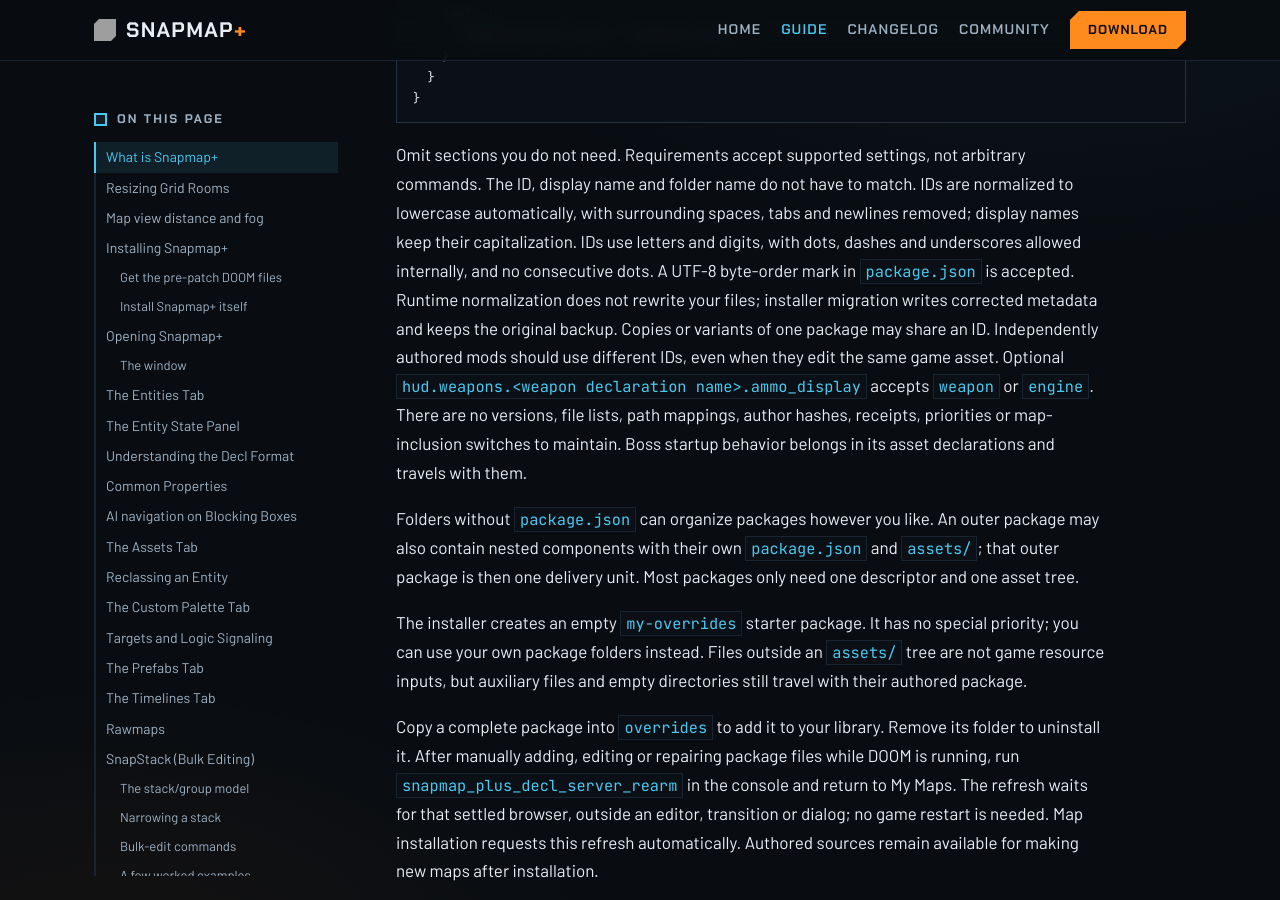
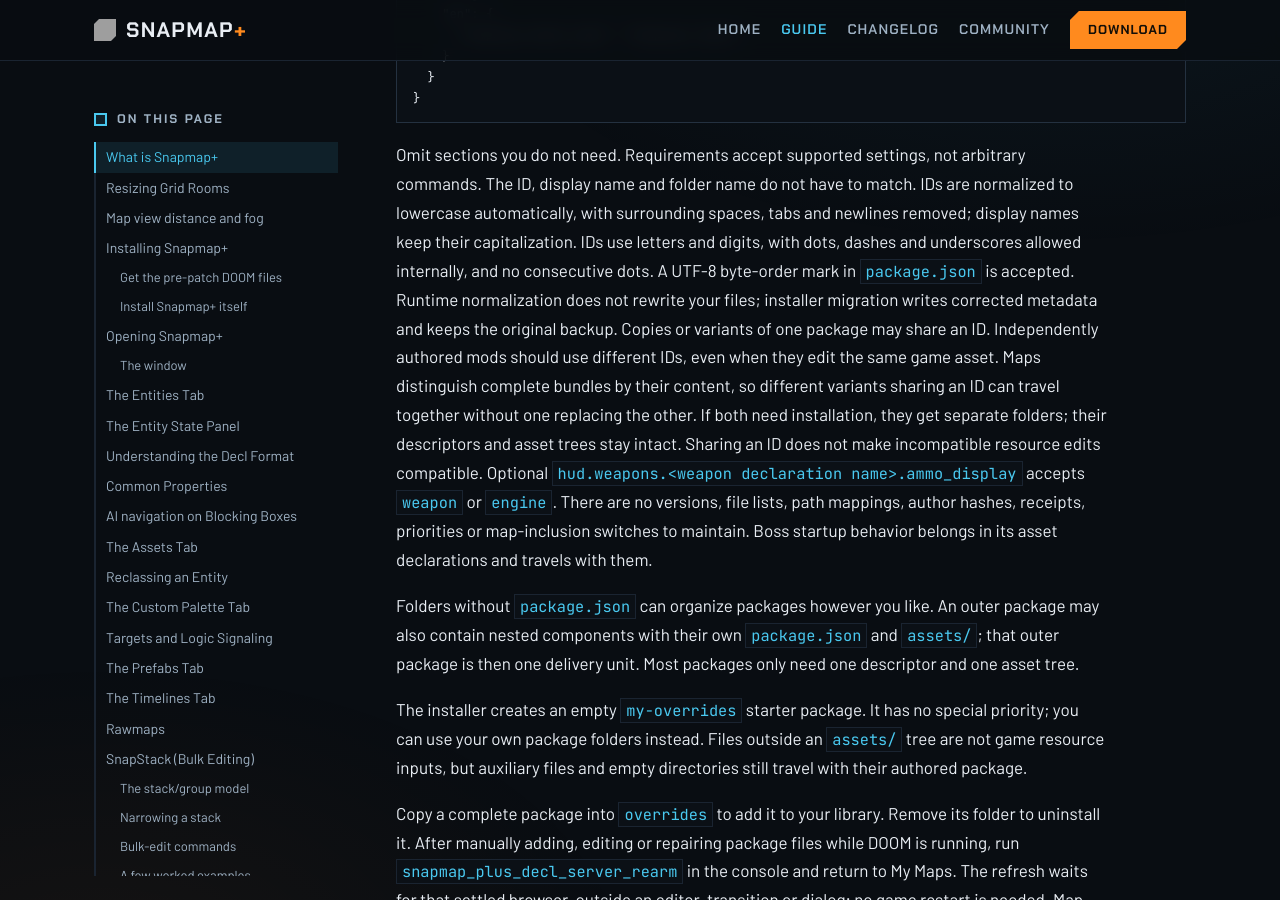
Before and after one commit to doom-snapmap/snapmap-web, a Jekyll site: the page built from site/snapmap-plus-guide.md, in a window 1280 px wide and 900 px high, scrolled down 31597 px. Built offline with Jekyll 4.4.1, drawn with Linux system fonts in a browser that asks for light colours; grey boxes are pictures that could not be loaded.

Commit message:
Preserve same-ID package variants throughout map delivery
Identify embedded bundles by their complete source trees so different variants sharing an authored ID cannot overwrite each other during saving. Keep every variant required by a map when installing only its missing content, and preserve readable installation folder names. Verify the selected source identity again before publishing a save and retain authored labels in failure messages.

```diff
--- a/site/snapmap-plus-guide.md
+++ b/site/snapmap-plus-guide.md
@@ -903,6 +903,10 @@ mark in `package.json` is accepted. Runtime normalization does not rewrite your
 installer migration writes corrected metadata and keeps the original backup.
 Copies or variants of one package may share an ID. Independently authored mods should
 use different IDs, even when they edit the same game asset.
+Maps distinguish complete bundles by their content, so different variants sharing
+an ID can travel together without one replacing the other. If both need installation,
+they get separate folders; their descriptors and asset trees stay intact. Sharing an
+ID does not make incompatible resource edits compatible.
 Optional `hud.weapons.<weapon declaration name>.ammo_display` accepts `weapon` or `engine`.
 There are no versions, file lists, path mappings, author hashes, receipts, priorities or map-inclusion
 switches to maintain. Boss startup behavior belongs in its asset declarations and travels with them.
```
